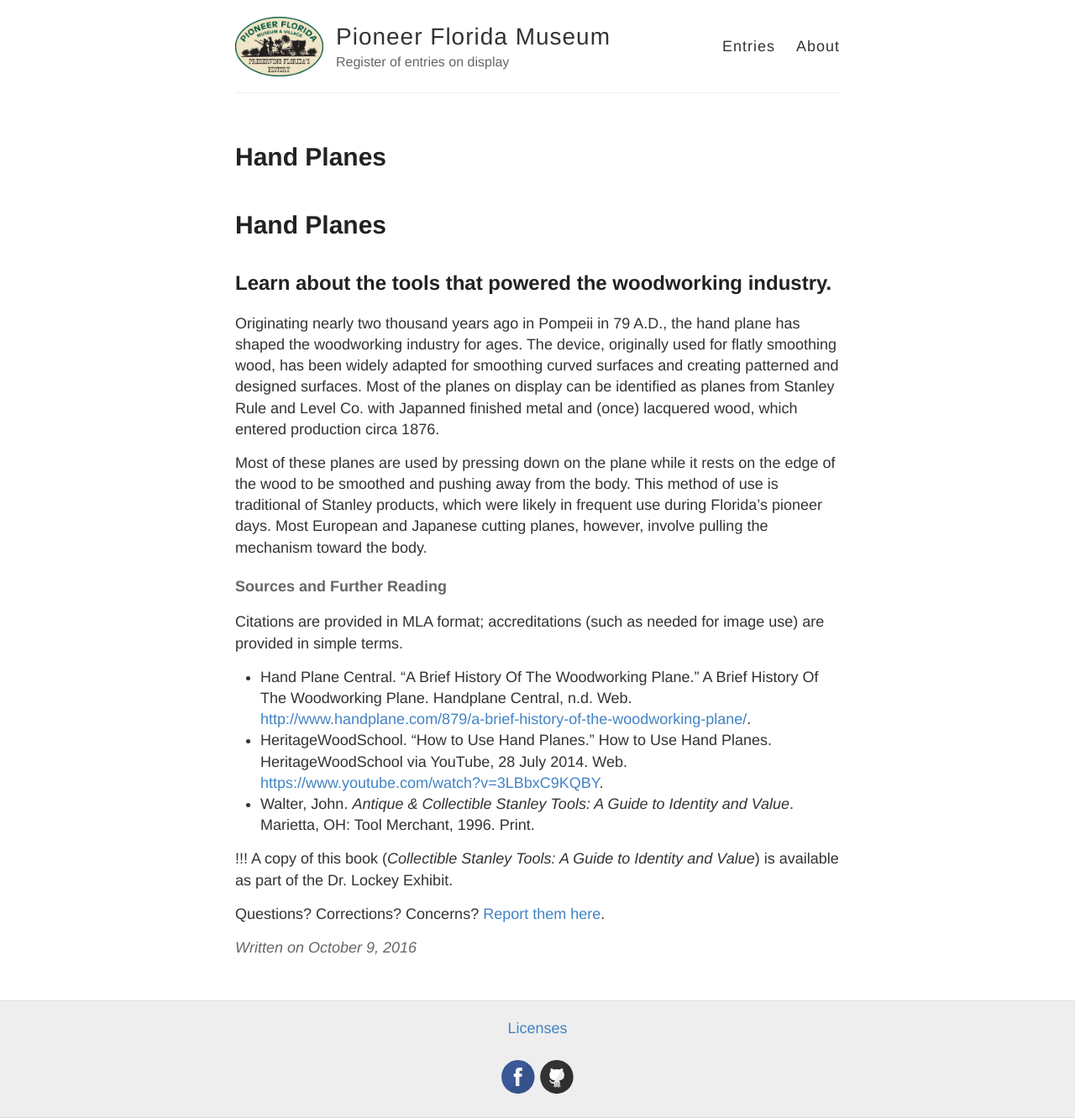
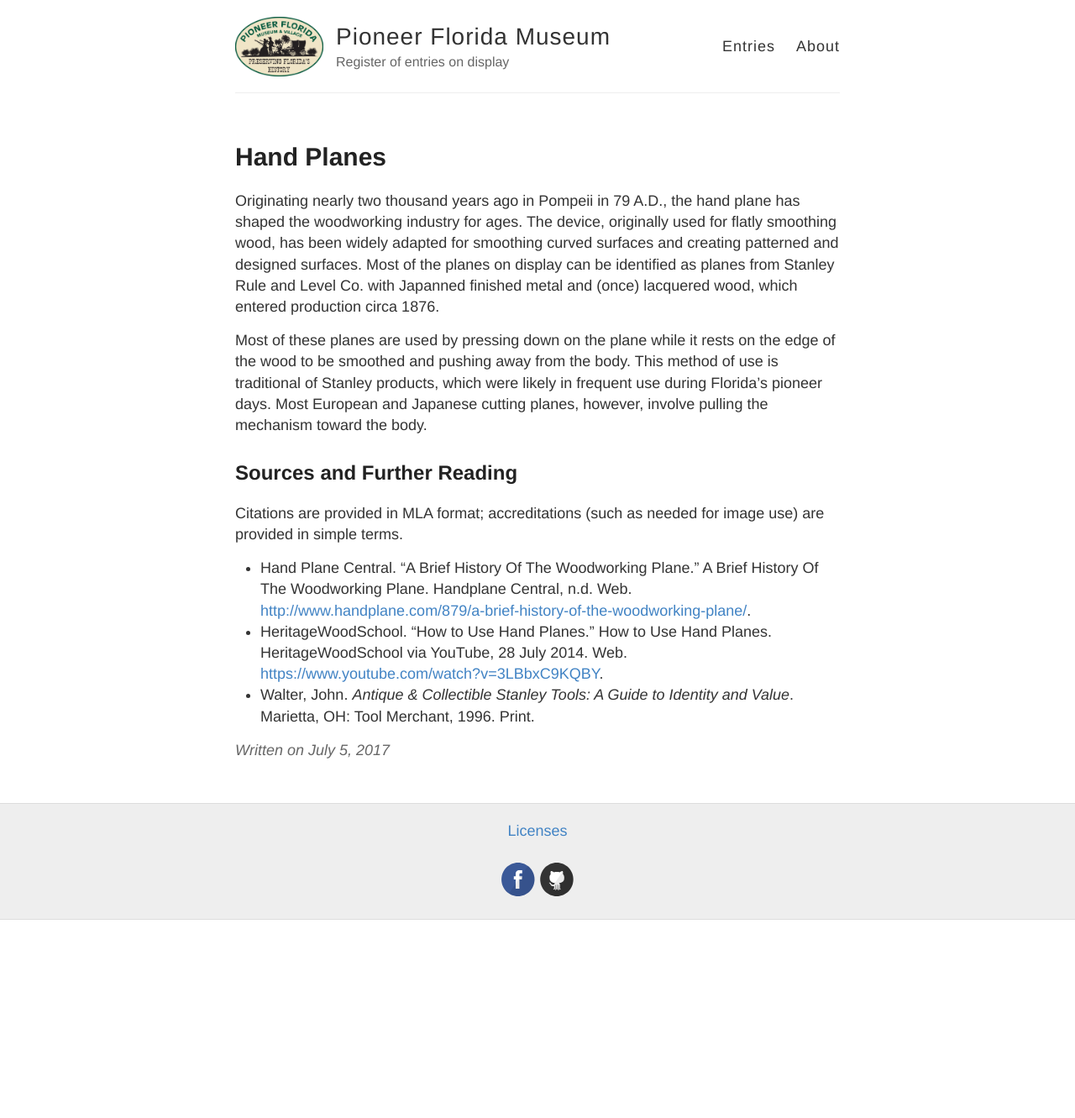
Before and after one commit to pioneervirt/pioneervirt.github.io, a Jekyll site: the page built from _posts/2016-10-09-hand-planes.md, in a window 1280 px wide. Shown: the whole page at 84% size. Built offline with Jekyll 4.4.1, drawn with Linux system fonts in a browser that asks for light colours; our own code applies the rules of GitHub Pages for plain Markdown files; after the commit the page ends 1095 px from its top, so only the background shows below that.

Commit message:
Update 2016-10-09-hand-planes.md

```diff
--- a/_posts/2016-10-09-hand-planes.md
+++ b/_posts/2016-10-09-hand-planes.md
@@ -1,21 +1,16 @@
 ---
+date: 2017-07-05
 title: 'Hand Planes'
 ---
 
-# Hand Planes
-## Learn about the tools that powered the woodworking industry.
 
 Originating nearly two thousand years ago in Pompeii in 79 A.D., the hand plane has shaped the woodworking industry for ages. The device, originally used for flatly smoothing wood, has been widely adapted for smoothing curved surfaces and creating patterned and designed surfaces. Most of the planes on display can be identified as planes from Stanley Rule and Level Co. with Japanned finished metal and (once) lacquered wood, which entered production circa 1876.
 
 Most of these planes are used by pressing down on the plane while it rests on the edge of the wood to be smoothed and pushing away from the body. This method of use is traditional of Stanley products, which were likely in frequent use during Florida's pioneer days. Most European and Japanese cutting planes, however, involve pulling the mechanism toward the body.
 
-#### Sources and Further Reading
+## Sources and Further Reading
 Citations are provided in MLA format; accreditations (such as needed for image use) are provided in simple terms.
 
 * Hand Plane Central. "A Brief History Of The Woodworking Plane." A Brief History Of The Woodworking Plane. Handplane Central, n.d. Web. <http://www.handplane.com/879/a-brief-history-of-the-woodworking-plane/>.
 * HeritageWoodSchool. "How to Use Hand Planes." How to Use Hand Planes. HeritageWoodSchool via YouTube, 28 July 2014. Web. <https://www.youtube.com/watch?v=3LBbxC9KQBY>.
 * Walter, John. _Antique & Collectible Stanley Tools: A Guide to Identity and Value_. Marietta, OH: Tool Merchant, 1996. Print.
-
-!!! A copy of this book (_Collectible Stanley Tools: A Guide to Identity and Value_) is available as part of the Dr. Lockey Exhibit.
-
-Questions? Corrections? Concerns? [Report them here](https://737f6476.dataplicity.io/concerns).
```
